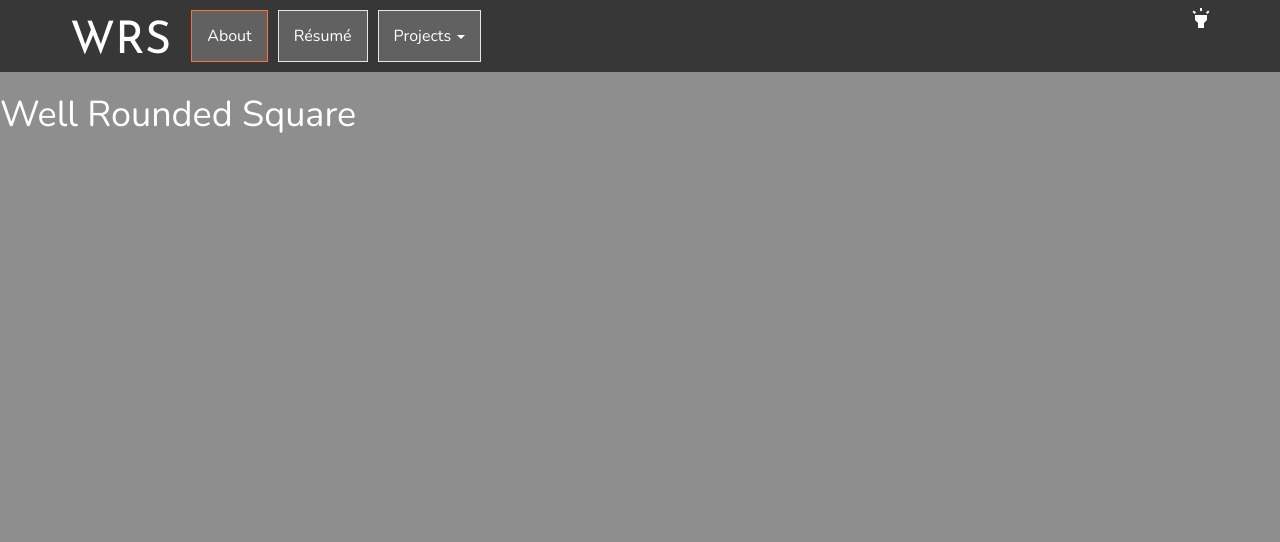
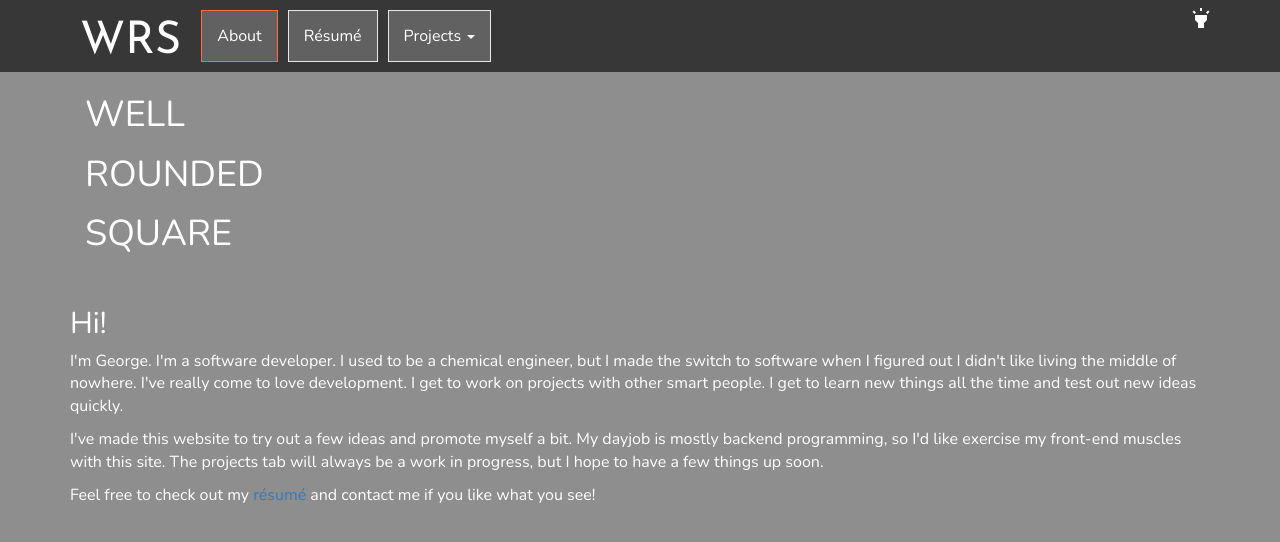
Before and after one commit to MontysGoat/WRSApp, a plain HTML site: page index.html at #!/about in a window 1280 px wide. Drawn offline with nearby package versions, Linux system fonts and the light colour scheme; some packages are replaced by stand-ins of ours; a script that the page names is missing; a web font is replaced by a local one.

Commit message:
Updated About page.

```diff
--- a/css/about.css
+++ b/css/about.css
@@ -1,15 +1,44 @@
 h1 {
   color: var(--secondary-hue-light);
   font-family: 'Josefin Sans', sans-serif;
-  font-size: 80pt;
+  font-weight: bold;
+  font-size: 60pt;
   text-align: left;
+  margin-left: -5px;
+  line-height: 75%;
+}
+
+h2 {
+  font-family: 'Raleway', sans-serif;
+  font-style: italic;
+  font-size: 50pt;
+  text-align: left;
+  margin-left: -5px;
+  line-height: 75%;
+  float: left;
+}
+
+p {
+  font-family: 'Nunito', sans-serif;
+}
+
+#WRS{
+  border: 2px solid var(--secondary-hue-light);
+}
+
+#intro{
+  background-color: var(--primary-hue-mid);
+}
+
+#firstword > h2{
+  padding-right: 20px;
   margin-bottom: 0px;
 }
 
-body {
-  font-size: 16px;
-  color: red;
-  background-color:red;
-  font-family: 'Nunito', sans-serif;
-  padding-top: 75px;
+#paragraph > p{
+  margin-top: 12px;
 }
+
+p>a{
+  color: var(--secondary-hue-light);
+}
--- a/css/wrs.css
+++ b/css/wrs.css
@@ -46,6 +46,7 @@ body {
   text-transform: uppercase;
   margin-top: 0;
   margin-bottom: 0;
+  margin-left: 10px;
   line-height: .75;
 }
 .navbar-brand a:hover, .navbar-brand a:focus {
--- a/index.html
+++ b/index.html
@@ -19,7 +19,6 @@
   <link rel="stylesheet" ng-href="css/themes/{{theme}}ThemePalette.css">
   <link rel="stylesheet" href="css/wrs.css">
   <link rel="stylesheet" href="css/common.css">
-  <link rel="stylesheet" href="css/resume.css">
 </head>
 
 <body class="overflow-hidden">
@@ -74,10 +73,10 @@
   <!-- Libraries -->
   <script src="lib/jquery-2.1.4.min.js"></script>
   <script src="lib/bootstrap.min.js"></script>
-  <!-- <script src="lib/angular.min.js"></script> -->
   <script src="node_modules/angular/angular.js"></script>
-  <!-- <script src="lib/angular-ui-router.min.js"></script> -->
   <script src="node_modules/@uirouter/angularjs/release/angular-ui-router.js"></script>
+  <script src="node_modules/betsol-load-stylesheet/dist/betsol-load-stylesheet.js"></script>
+  <script src="node_modules/angular-ui-router-css/dist/angular-ui-router-css.js"></script>
 
   <!--Main WRSApp Module -->
   <script src="src/wrsapp.module.js"></script>
--- a/src/public/public.module.js
+++ b/src/public/public.module.js
@@ -1,6 +1,9 @@
 (function () {
   'use strict';
 
-  angular.module('public', ['ui.router']);
+  angular.module('public', [
+    'ui.router',
+    'hl.ui.router.css'
+  ]);
 
-  })();
+})();
--- a/src/public/public.routes.js
+++ b/src/public/public.routes.js
@@ -8,7 +8,7 @@
   function RoutesConfig($stateProvider, $urlRouterProvider) {
 
     // Redirect to home page if no other URL matches
-    $urlRouterProvider.otherwise('/resume');
+    $urlRouterProvider.otherwise('/about');
 
     // *** Set up UI states ***
     $stateProvider
@@ -29,11 +29,17 @@
         resume: ['ResumeService', function (ResumeService) {
           return ResumeService.getResume();
         }]
+      },
+      data: {
+        css:'css/resume.css'
       }
     })
     .state('about', {
       url: '/about',
-      templateUrl: 'src/public/wrsapp/about/about.template.html'
+      templateUrl: 'src/public/wrsapp/about/about.template.html',
+      data: {
+        css:'css/about.css'
+      }
     })
     .state('projects', {
       abstract: true,
--- a/src/public/wrsapp/about/about.template.html
+++ b/src/public/wrsapp/about/about.template.html
@@ -1,4 +1,31 @@
+<div class="container" id="WRS">
+  <div class="pull-left col-md-6 col-lg-6">
+    <h1>WELL</h1>
+    <h1>ROUNDED</h1>
+    <h1>SQUARE</h1>
+  </div>
+  <div class="col-md-6 col-lg-6">
 
-<link rel="stylesheet" href="css/resume.css">
-
-<h1>Well Rounded Square</h1>
+  </div>
+</div>
+<br>
+<div class="container" id="intro">
+  <div class="float-left" id="firstword">
+    <h2>Hi!</h2>
+  </div>
+  <div id="paragraph">
+    <p>
+      I'm George. I'm a software developer. I used to be a chemical engineer, but I made the switch to software when I
+      figured out I didn't like living the middle of nowhere. I've really come to love development. I get to work
+      on projects with other smart people. I get to learn new things all the time and test out new ideas quickly.
+    </p>
+    <p>
+      I've made this website to try out a few ideas and promote myself a bit. My dayjob is mostly backend
+      programming, so I'd like exercise my front-end muscles with this site. The projects tab will always be a work in
+      progress, but I hope to have a few things up soon.
+    </p>
+    <p>
+      Feel free to check out my <a ui-sref="resume">résumé</a> and contact me if you like what you see!
+    </p>
+  </div>
+</div>
```
Also changed, not shown: 1 other file.
